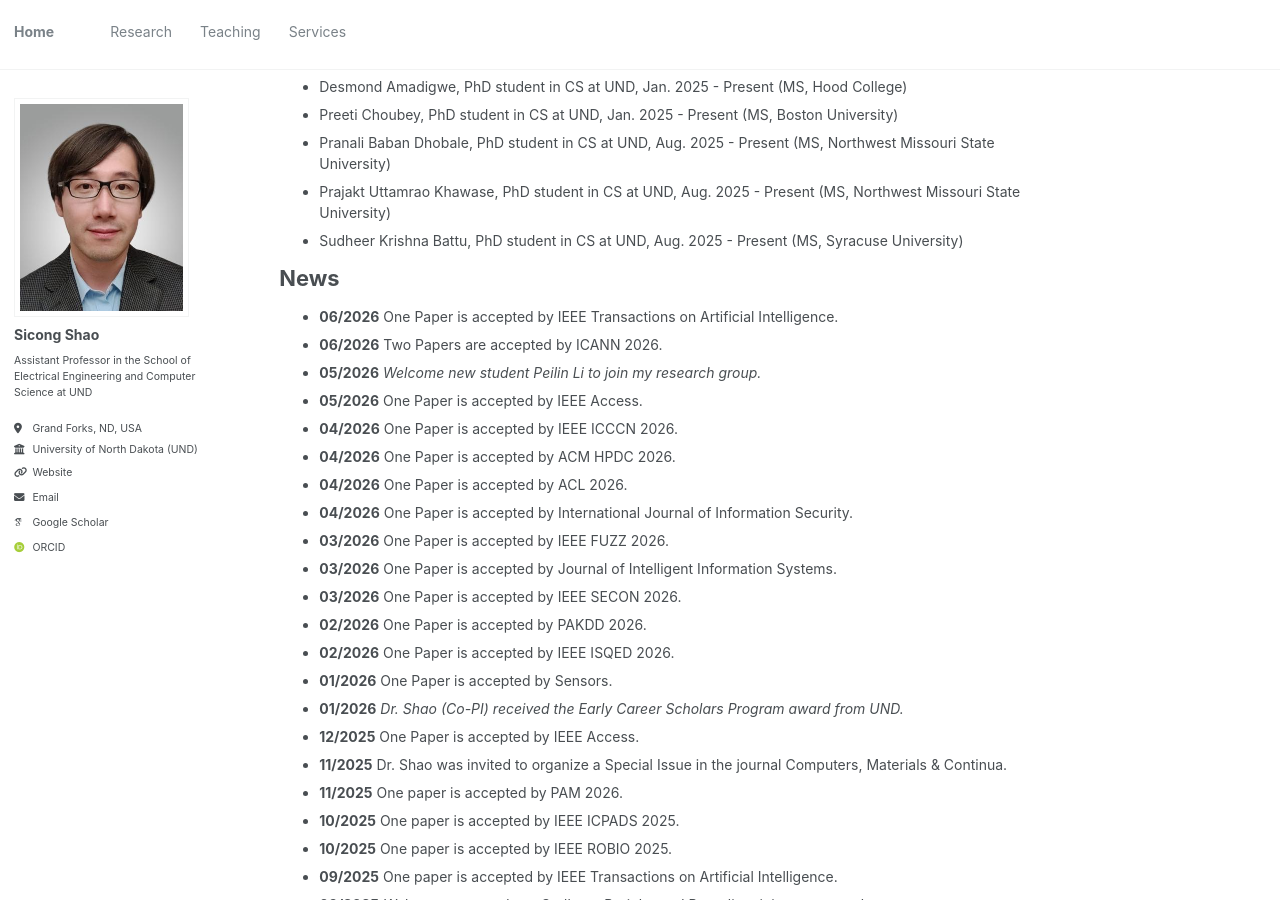
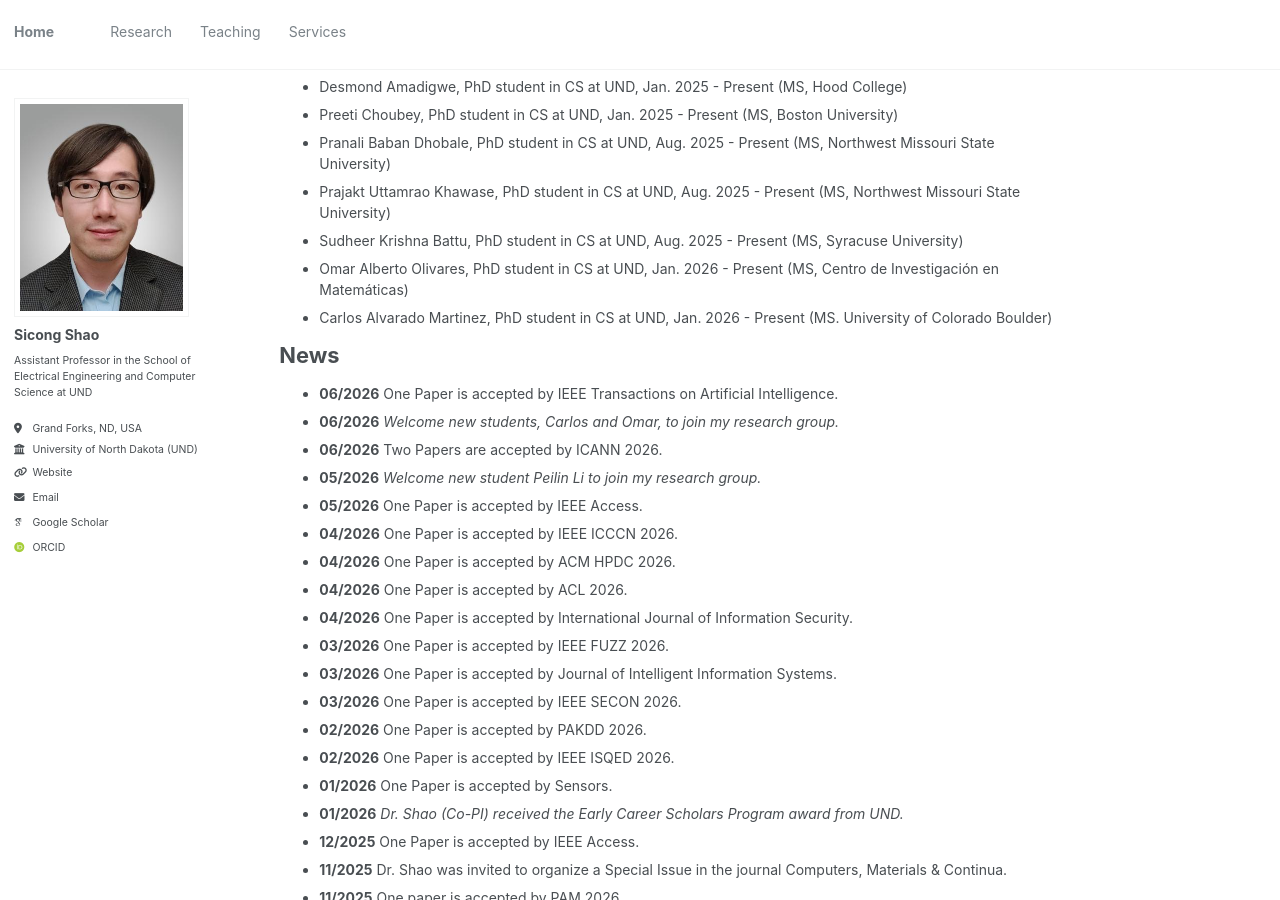
Before and after one commit to sicongshao/sicongshao.github.io, a Jekyll site: the page built from _pages/about.md, in a window 1280 px wide and 900 px high, scrolled down 502 px. Built offline with Jekyll 4.4.1, drawn with Linux system fonts in a browser that asks for light colours; some web fonts are replaced.

Commit message:
first commit

```diff
--- a/_pages/about.md
+++ b/_pages/about.md
@@ -28,12 +28,15 @@ Students
 * Pranali Baban Dhobale, PhD student in CS at UND, Aug. 2025 - Present (MS, Northwest Missouri State University)
 * Prajakt Uttamrao Khawase, PhD student in CS at UND, Aug. 2025 - Present (MS, Northwest Missouri State University)
 * Sudheer Krishna Battu, PhD student in CS at UND, Aug. 2025 - Present (MS, Syracuse University)
+* Omar Alberto Olivares, PhD student in CS at UND, Jan. 2026 - Present (MS, Centro de Investigación en Matemáticas)
+* Carlos Alvarado Martinez, PhD student in CS at UND, Jan. 2026 - Present (MS. University of Colorado Boulder)
 
 
 
 News
 ======
 * **06/2026** One Paper is accepted by IEEE Transactions on Artificial Intelligence.
+* **06/2026** *Welcome new students, Carlos and Omar, to join my research group.*
 * **06/2026** Two Papers are accepted by ICANN 2026.
 * **05/2026** *Welcome new student Peilin Li to join my research group.*
 * **05/2026** One Paper is accepted by IEEE Access.
```
